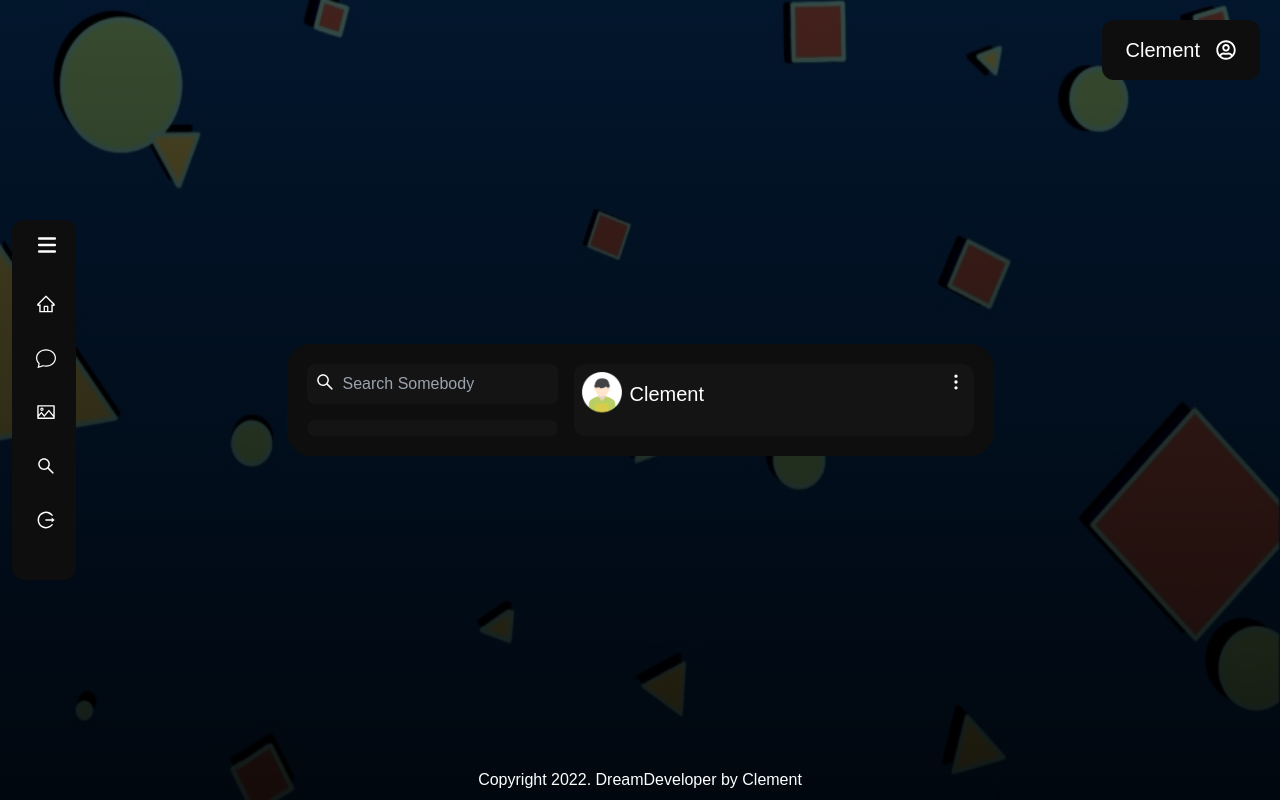
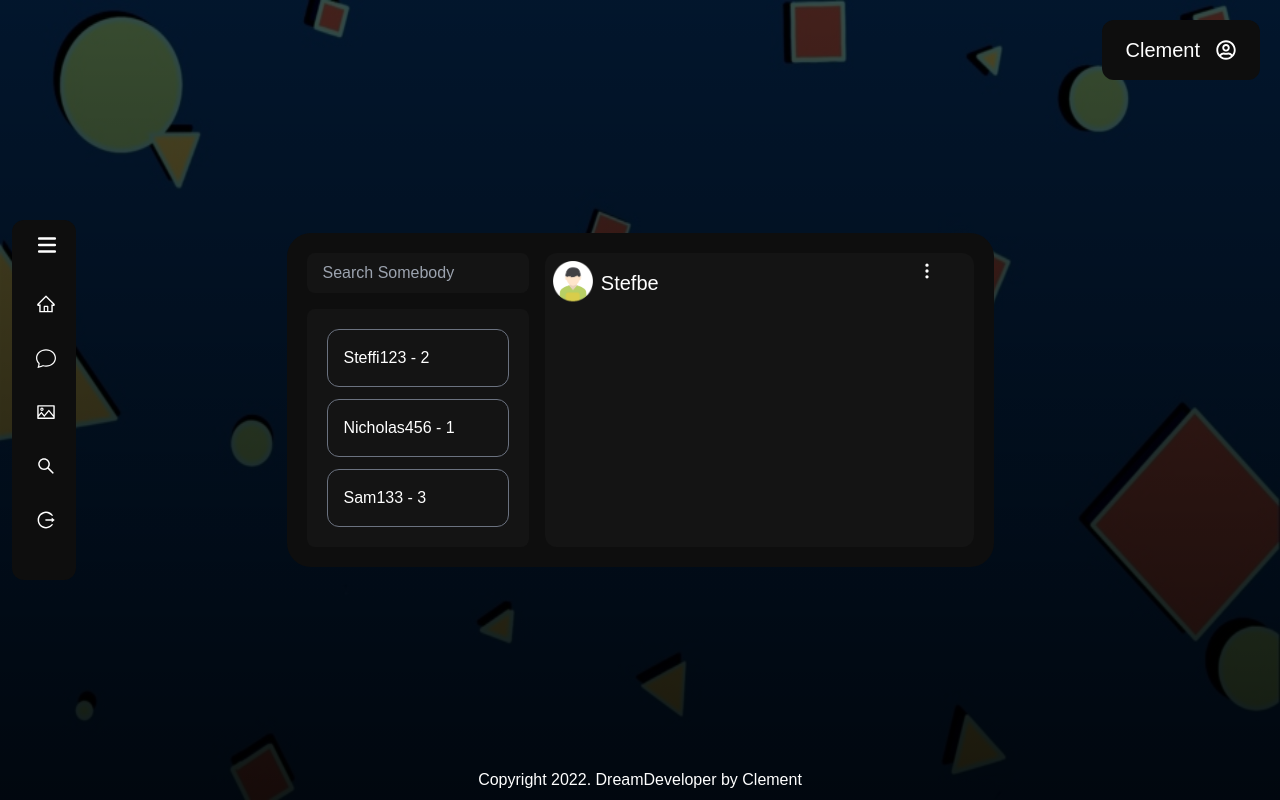
Before and after one commit to ClementWong711/DreamDeveloper, a React (Create React App) app in the folder Frontend/: page /chat in a window 1280 px wide. Built offline with nearby package versions, Linux system fonts and the light colour scheme.

Commit message:
chatbox prop state

```diff
--- a/Frontend/src/ChatPage/ChatBox.jsx
+++ b/Frontend/src/ChatPage/ChatBox.jsx
@@ -2,15 +2,13 @@ import React from "react";
 import { TbDotsVertical } from "react-icons/tb";
 import icon from "../img/myicon.png";
 
-const user = "Clement";
-
-const ChatBox = () => {
+const ChatBox = ({chatWithUser}) => {
     return (
         <div className="w-full bg-[#141414] p-2 rounded-xl ml-4">
             <div className="flex justify-between w-96">
                 <div className="flex text-xl">
                     <img src={icon} className="w-10 mr-2"/>
-                    <span className="flex items-center">{user}</span>
+                    <span className="flex items-center">{chatWithUser}</span>
                 </div>
                 {React.createElement(TbDotsVertical, {size: 20})}
             </div>
--- a/Frontend/src/ChatPage/ChatPage.jsx
+++ b/Frontend/src/ChatPage/ChatPage.jsx
@@ -1,11 +1,30 @@
 import ChatBox from "./ChatBox";
 import ChatRoomList from "./ChatRoomList";
+import React, { useState } from "react";
 
 const ChatPage = () => {
+    const chatlistArr = [
+        {userID: "Nicholas456", userName: "Nicholas", lastChatTime: "2023-06-19 18:30:00", id: 1},
+        {userID: "Steffi123", userName: "Stefbe", lastChatTime: "2023-06-26 19:00:00", id: 2},
+        {userID: "Sam133", userName: "Sam", lastChatTime: "2023-06-16 19:00:00", id: 3}
+    ];
+    chatlistArr.sort((a, b) => a.lastChatTime > b.lastChatTime ? -1 : 1,);
+
+    const defaultRoom = chatlistArr[0];
+    const [chatRoomSelected, setChatRoom] = useState(defaultRoom.id);
+    const chatRoom = chatlistArr.find(obj => obj.id === chatRoomSelected);
+    const handleState = (chatRoomID) => {
+        setChatRoom(chatRoomID);
+    }
+
+
     return (
         <div className="bg-[#0e0e0e] rounded-3xl p-5 flex w-full">
-            <ChatRoomList/>
-            <ChatBox/>
+            <ChatRoomList
+                chatList={chatlistArr}
+                handleState={handleState}
+            />
+            <ChatBox chatWithUser={chatRoom.userName}/>
         </div>
     );
 };
--- a/Frontend/src/ChatPage/ChatRoomList.jsx
+++ b/Frontend/src/ChatPage/ChatRoomList.jsx
@@ -1,11 +1,12 @@
 import ContactList from "./ContactList";
 import SearchBox from "./SearchBox";
+import React, { useState } from "react";
 
-const ChatRoomList = () => {
+const ChatRoomList = ({chatList, handleState}) => {
     return (
-        <div className="w-full">
+        <div className="w-1/3">
             <SearchBox/>
-            <ContactList/>
+            <ContactList chatList={chatList} handleState={handleState}/>
         </div>
     );
 }
--- a/Frontend/src/ChatPage/ContactList.jsx
+++ b/Frontend/src/ChatPage/ContactList.jsx
@@ -1,7 +1,18 @@
-const ContactList = () => {
+import React, { useState } from "react";
+import ContactPersonSelect from "./ContactPersonSelect";
+
+const ContactList = ({chatList, handleState}) => {
     return (
-        <div className="flex bg-[#141414] rounded-lg p-2">
-
+        <div className="bg-[#141414] rounded-lg p-2">
+            {
+                chatList.map((frdsDetail) => (
+                    <ContactPersonSelect
+                        userID={frdsDetail.userID}
+                        chatRoomID={frdsDetail.id}
+                        handleState={handleState}
+                    />
+                ))
+            }
         </div>
     );
 }
--- /dev/null
+++ b/Frontend/src/ChatPage/ContactPersonSelect.jsx
@@ -0,0 +1,11 @@
+const ContactPersonSelect = ({userID, chatRoomID, handleState}) => {
+
+    return (
+        <div className="border-gray-500 border rounded-xl p-4 m-3 hover:bg-[#00f9ff] hover:text-gray-900 duration-300"
+            onClick={() => handleState(chatRoomID)}>
+            {userID} - {chatRoomID}
+        </div>
+    );
+}
+
+export default ContactPersonSelect;
--- a/Frontend/src/ChatPage/UserBox.jsx
+++ b/Frontend/src/ChatPage/UserBox.jsx
@@ -16,7 +16,10 @@ const UserBox = () => {
     const user = "Clement";
 
     return (
-        <div className="bg-[#0e0e0e] text-white m-5 px-6 p-4 flex space-x-4 rounded-xl"><span className="text-xl">{user}</span><span className="flex justify-item-center items-center">{React.createElement(FaRegUserCircle, {size: 20})}</span></div>
+        <div className="bg-[#0e0e0e] text-white m-5 px-6 p-4 flex space-x-4 rounded-xl">
+            <span className="text-xl">{user}</span>
+            <span className="flex justify-item-center items-center">{React.createElement(FaRegUserCircle, {size: 20})}</span>
+        </div>
     );
 }
 
```
